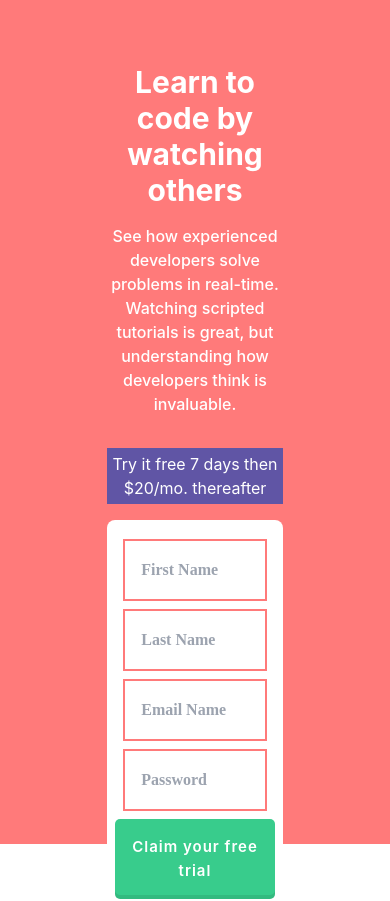
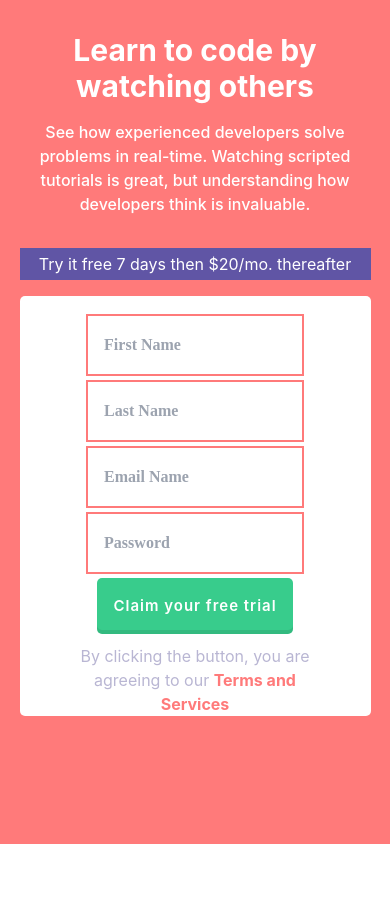
Before and after one commit to Kaareel/simple-form, a React (Create React App) app: page / in a window 390 px wide. Shown: the top 901 px of the page. After the commit the page ends 844 px from the top, so only its background shows below. Built offline with nearby package versions, Linux system fonts and the light colour scheme.

Commit message:
Latest changes

```diff
--- a/src/App.tsx
+++ b/src/App.tsx
@@ -8,61 +8,60 @@ import Terms from "./components/Terms";
 import { useState } from "react";
 
 function App() {
-  const [name, setName] = useState("")
-  const [lastName, setLastName] = useState("")
-  const [email, setEmail] = useState("")
-  const [isEmail, setIsEmail] = useState(false)
-  const [password, setPassword] = useState("")
+  const [name, setName] = useState("");
+  const [lastName, setLastName] = useState("");
+  const [email, setEmail] = useState("");
+  const [isEmail, setIsEmail] = useState(true);
+  const [password, setPassword] = useState("");
   const [isInput, setIsInput] = useState(false);
 
-  const validEmail =  (email: string) => {
+  const validEmail = (email: string) => {
     const emailRegex = /^[^\s@]+@[^\s@]+\.[^\s@]+$/;
     return emailRegex.test(email);
-  }
+  };
 
   const handleChangeName = (event: React.ChangeEvent<HTMLInputElement>) => {
-    const value = event.target.value
-    setName(value)
-    setIsInput(value.trim() === "");
-    setIsInput(false);
+    const value = event.target.value;
+    setName(value);
   };
   const handleChangeLastName = (event: React.ChangeEvent<HTMLInputElement>) => {
-    const value = event.target.value
-    setLastName(value)
-    setIsInput(value.trim() === "");
-    setIsInput(false);
+    const value = event.target.value;
+    setLastName(value);
   };
   const handleChangeEmail = (event: React.ChangeEvent<HTMLInputElement>) => {
-    const value = event.target.value
-    setEmail(value)
+    const value = event.target.value;
+    setEmail(value);
     setIsEmail(validEmail(value));
-    setIsEmail(false)
-    setIsInput(value.trim() === "");
-    setIsInput(false);
   };
+  console.log("email: ", email);
+  console.log("isEmail: ", isEmail);
+  console.log("validEmail: ", validEmail(email));
   const handleChangePassword = (event: React.ChangeEvent<HTMLInputElement>) => {
-    const value = event.target.value
-    setPassword(value)
-    setIsInput(value.trim() === "");
-    setIsInput(false);
+    const value = event.target.value;
+    setPassword(value);
   };
 
   const handleButtonClick = () => {
-    if (name.trim() === "" || lastName.trim() === "" || email.trim() === "" || password.trim() === "") {
+    if (
+      name.trim() === "" ||
+      lastName.trim() === "" ||
+      email.trim() === "" ||
+      password.trim() === ""
+    ) {
       setIsInput(true);
-  } if (!isEmail) {
-    setIsInput(true);
+    } else if (validEmail(email) === true) {
+      setIsInput(false);
       setIsEmail(true);
-  }
-  else {
+    } else {
       setIsInput(false);
       setIsEmail(false);
-  }}
+    }
+  };
 
   return (
-    <div className=" h-screen bg-bgColor ">
-        <div className="flex md:flex-row flex-col justify-center items-center text-center">
-          <div className="mx-8 mt-8 w-1/2">
+    <div className="bg-bgColor h-screen">
+      <div className="grid grid-cols lg:grid-cols-[400px_minmax(500px,_1fr)] justify-center items-center text-center relative">
+        <div className="lg:mx-8 lg:mt-8 ">
           <Title title="Learn to code by watching others" />
           <Description
             description="See how experienced developers solve problems in real-time.
@@ -70,9 +69,11 @@ function App() {
               developers think is invaluable."
           />
         </div>
-          <div className="md:m-32 flex flex-col justify-center items-center w-1/2 ">
+        <div className="flex flex-col justify-center items-center m-auto">
+            <div className="bg-bgColor w-90">
               <Trial text="Try it free 7 days then $20/mo. thereafter" />
-            <div className="flex flex-col justify-center items-center bg-white shadow-3xl pt-[1.2em] pr-[0.5em] pb-[1em] pl-[0.5em] rounded-lg w-90 shadow-md">
+            </div>
+            <div className="bg-white pt-[18px] px-2 flex flex-col justify-center items-center text-center rounded-[5px] w-90">
             <Input
               type="text"
               id="name"
@@ -80,7 +81,8 @@ function App() {
               value={name}
               onChange={handleChangeName}
               isInput={isInput}
-              isEmail={isEmail}/>
+              isEmail={isEmail}
+            />
             <Input
               type="text"
               id="lastName"
@@ -88,7 +90,8 @@ function App() {
               value={lastName}
               onChange={handleChangeLastName}
               isInput={isInput}
-              isEmail={isEmail}/>
+              isEmail={isEmail}
+            />
             <Input
               type="email"
               id="email"
@@ -96,21 +99,22 @@ function App() {
               value={email}
               onChange={handleChangeEmail}
               isInput={isInput}
-              isEmail={isEmail}/>
+              isEmail={isEmail}
+            />
             <Input
-              type="text"
+              type="password"
               id="password"
               placeholder="Password"
               value={password}
               onChange={handleChangePassword}
               isInput={isInput}
-              isEmail={isEmail}/>
-              <Button
-              text="Claim your free trial"
-              onClick={handleButtonClick}/>
+              isEmail={isEmail}
+            />
+            <Button text="Claim your free trial" onClick={handleButtonClick} />
             <Terms
               text="By clicking the button, you are agreeing to our"
-              segment="Terms and Services"/>
+              segment="Terms and Services"
+            />
           </div>
         </div>
       </div>
--- a/src/components/Input.tsx
+++ b/src/components/Input.tsx
@@ -9,10 +9,11 @@ interface Props {
 }
 
 function Input(props: Props) {
+
   return (
     <div>
       <input
-        className={`w-90 p-[16px] mb-2 font-semibold rounded-5 text-black leading-[26px] text-base font-['inherit'] border-2 border-solid focus:outline-none focus:ring-bgColor focus:border-bgColor ${
+        className={`w-90 p-[16px] mb-1 font-semibold rounded-5 text-black leading-[26px] text-base font-['inherit'] border-2 border-solid focus:outline-none focus:ring-bgColor focus:border-bgColor ${
           props.isInput ? "border-red-500" : "border-bgColor"
         }`}
         type={props.type}
@@ -21,17 +22,17 @@ function Input(props: Props) {
         value={props.value}
         onChange={props.onChange}
       />
-      {props.isInput && props.id === "name" && props.value === "" &&(
-        <p className="text-red-500">First Name cannot be empty</p>
+      {props.isInput && props.id === "name" && props.value === "" && (
+        <p className="text-red-500 my-2">First Name cannot be empty</p>
       )}
-      {props.isInput && props.id === "lastName" && props.value === "" &&(
-        <p className="text-red-500">Last Name cannot be empty</p>
+      {props.isInput && props.id === "lastName" && props.value === "" && (
+        <p className="text-red-500 my-2">Last Name cannot be empty</p>
       )}
-      {props.isInput && props.id === "email" && props.value === "" && (
-        <p className="text-red-500">Email cannot be empty</p>
+      {props.isInput && props.id === "email" && (props.value === "" || props.isEmail) &&(
+        <p className="text-red-500 my-2">Email cannot be empty</p>
       )}
-      {props.isInput && props.id === "password" && props.value === "" &&(
-        <p className="text-red-500">Password cannot be empty</p>
+      {props.isInput && props.id === "password" && props.value === "" && (
+        <p className="text-red-500 my-2">Password cannot be empty</p>
       )}
     </div>
   );
--- a/src/components/Trial.tsx
+++ b/src/components/Trial.tsx
@@ -4,7 +4,7 @@ interface Props {
 
 function Trial(props: Props) {
   return (
-    <p className="bg-bgText p-1 md:rounded-[10px] md:shadow-3xl w-90 text-white my-4 mx-auto">
+    <p className="bg-bgText p-1 lg:rounded-[10px] md:shadow-3xl w-full text-white my-4 mx-auto">
       {props.text}
     </p>
   );
```
Lines whose indentation alone changed are shown as unchanged.
